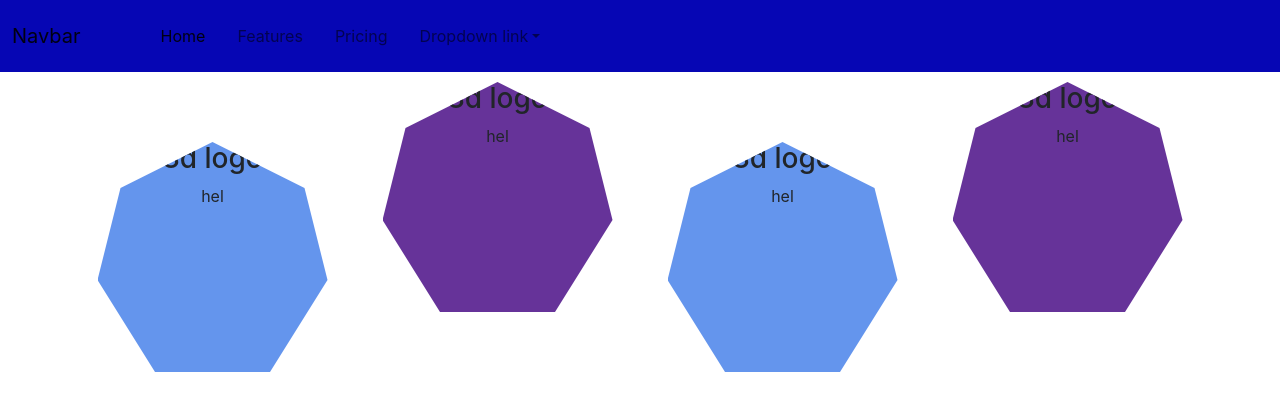
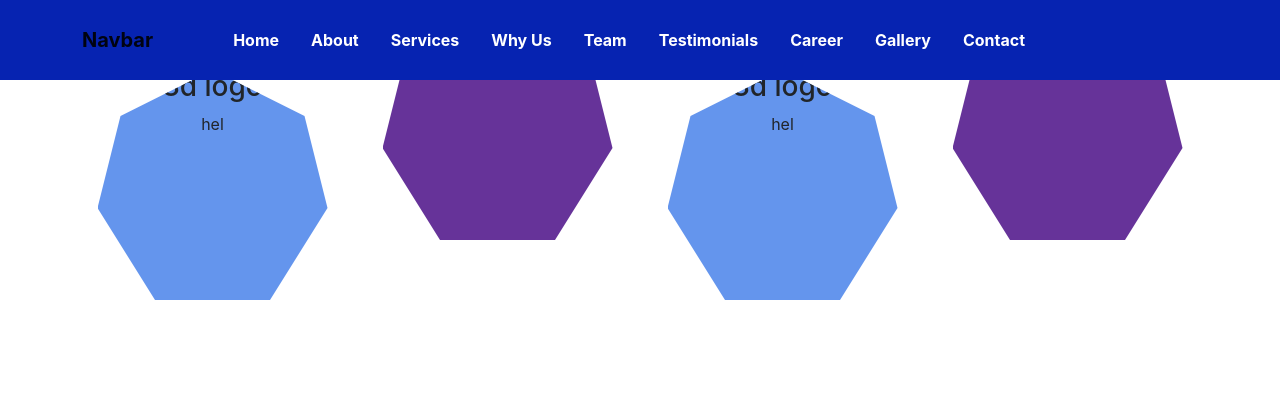
Before and after one commit to RianIslam/craft-front-end, a React (Create React App) app in the folder dash-uses/: page / in a window 1280 px wide. Shown: the top 410 px of the page. Built offline with nearby package versions, Linux system fonts and the light colour scheme.

Commit message:
add more code

```diff
--- a/dash-uses/src/components/Bootstrap/BootStrapNav.css
+++ b/dash-uses/src/components/Bootstrap/BootStrapNav.css
@@ -1,3 +1,16 @@
-.bt-bg{
-    background: #0606b4;
+/* .bt-bg{
+    background: #0623B1;
+} */
+
+.manualNavbar {
+    background: #0623B1;
+    height: 80px;
+    font-size: 16px;
+    line-height: 30px;
+    font-weight: 700;
 }
+
+.startScroll{
+    background: #041774;
+    height: 100px;
+}
--- a/dash-uses/src/components/Bootstrap/BootStrapNav.js
+++ b/dash-uses/src/components/Bootstrap/BootStrapNav.js
@@ -1,34 +1,88 @@
-import React from 'react'
+import React, { useState } from 'react'
 import './BootStrapNav.css'
 const BootStrapNav = () => {
+
+  const [navbar,setNavbar] = useState(false);
+
+
+
+const changeBackground =()=>{
+    console.log(window.scrollY)
+    if(window.scrollY >= 80){
+        setNavbar(true);
+    }else{
+        setNavbar(false)
+    }
+}
+
+window.addEventListener("scroll",changeBackground)
+
+
+
     return (
       <div>
-            <nav className="navbar navbar-expand-lg navbar-light bt-bg">
-  <div className="container-fluid">
-    <a className="navbar-brand" href="#">Navbar</a>
-    <button className="navbar-toggler" type="button" data-bs-toggle="collapse" data-bs-target="#navbarNavDropdown" aria-controls="navbarNavDropdown" aria-expanded="false" aria-label="Toggle navigation">
+      <nav className={navbar ? "manualNavbar startScroll navbar fixed-top navbar-expand-lg navbar-light" : "manualNavbar navbar fixed-top navbar-expand-lg navbar-light"}>
+        <div className="container">
+          <a className="navbar-brand" href="#">
+            Navbar
+          </a>
+          <button
+            className="navbar-toggler"
+            type="button"
+            data-bs-toggle="collapse"
+            data-bs-target="#navbarNavDropdown"
+            aria-controls="navbarNavDropdown"
+            aria-expanded="false"
+            aria-label="Toggle navigation"
+          >
             <span className="navbar-toggler-icon"></span>
           </button>
           <div className="collapse navbar-collapse py-2" id="navbarNavDropdown">
             <ul className="navbar-nav px-5">
               <li className="nav-item px-2">
-          <a className="nav-link active" aria-current="page" href="#">Home</a>
+                <a className="nav-link active text-white" aria-current="page" href="#">
+                  Home
+                </a>
               </li>
               <li className="nav-item px-2">
-          <a className="nav-link" href="#">Features</a>
+                <a className="nav-link text-white" href="#">
+                  About
+                </a>
               </li>
               <li className="nav-item px-2">
-          <a className="nav-link" href="#">Pricing</a>
+                <a className="nav-link text-white" href="#">
+                  Services
+                </a>
               </li>
-        <li className="nav-item px-2 dropdown">
-          <a className="nav-link dropdown-toggle" href="#" id="navbarDropdownMenuLink" role="button" data-bs-toggle="dropdown" aria-expanded="false">
-            Dropdown link
+              <li className="nav-item px-2">
+                <a className="nav-link text-white" href="#">
+                  Why Us
                 </a>
-          <ul className="dropdown-menu" aria-labelledby="navbarDropdownMenuLink">
-            <li><a className="dropdown-item" href="#">Action</a></li>
-            <li><a className="dropdown-item" href="#">Another action</a></li>
-            <li><a className="dropdown-item" href="#">Something else here</a></li>
-          </ul>
+              </li>
+              <li className="nav-item px-2">
+                <a className="nav-link text-white" href="#">
+                  Team
+                </a>
+              </li>
+              <li className="nav-item px-2">
+                <a className="nav-link text-white" href="#">
+                  Testimonials
+                </a>
+              </li>
+              <li className="nav-item px-2">
+                <a className="nav-link text-white" href="#">
+                  Career
+                </a>
+              </li>
+              <li className="nav-item px-2">
+                <a className="nav-link text-white" href="#">
+                  Gallery
+                </a>
+              </li>
+              <li className="nav-item px-2">
+                <a className="nav-link text-white" href="#">
+                  Contact
+                </a>
               </li>
             </ul>
           </div>
```
Lines whose indentation alone changed are shown as unchanged.
